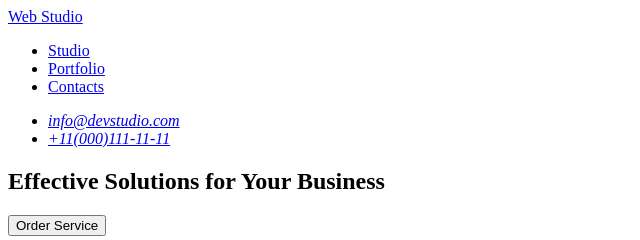
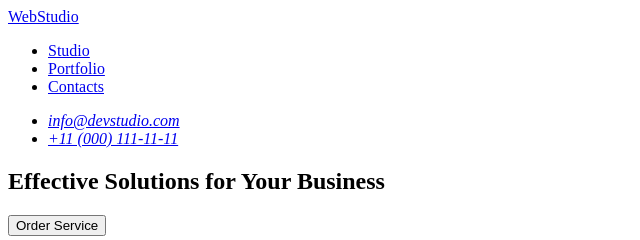
Before and after one commit to SerhiiKuznetsQA/goit-markup-hw-01, a plain HTML site: page index.html in a window 1280 px wide. Shown: the top 240 px of the page, 0-640 px from the left. Drawn offline with Linux system fonts and the light colour scheme.

Commit message:
after review 1

```diff
--- a/index.html
+++ b/index.html
@@ -8,7 +8,7 @@
   <body>
       <header>
         <nav>
-            <a href="./index.html">Web Studio</a>
+            <a href="./index.html">WebStudio</a>
           <ul>
             <li><a href="#Studio">Studio</a></li>
             <li><a href="#Portfolio">Portfolio</a></li>
@@ -18,7 +18,7 @@
        <address>
         <ul>
           <li><a href="mailto:info@devstudio.com">info@devstudio.com</a></li>
-          <li><a href="tel:+11000111-11-11">+11(000)111-11-11</a></li>
+          <li><a href="tel:+110001111111">+11 (000) 111-11-11</a></li>
         </ul>
         </address>
       </header>
```
